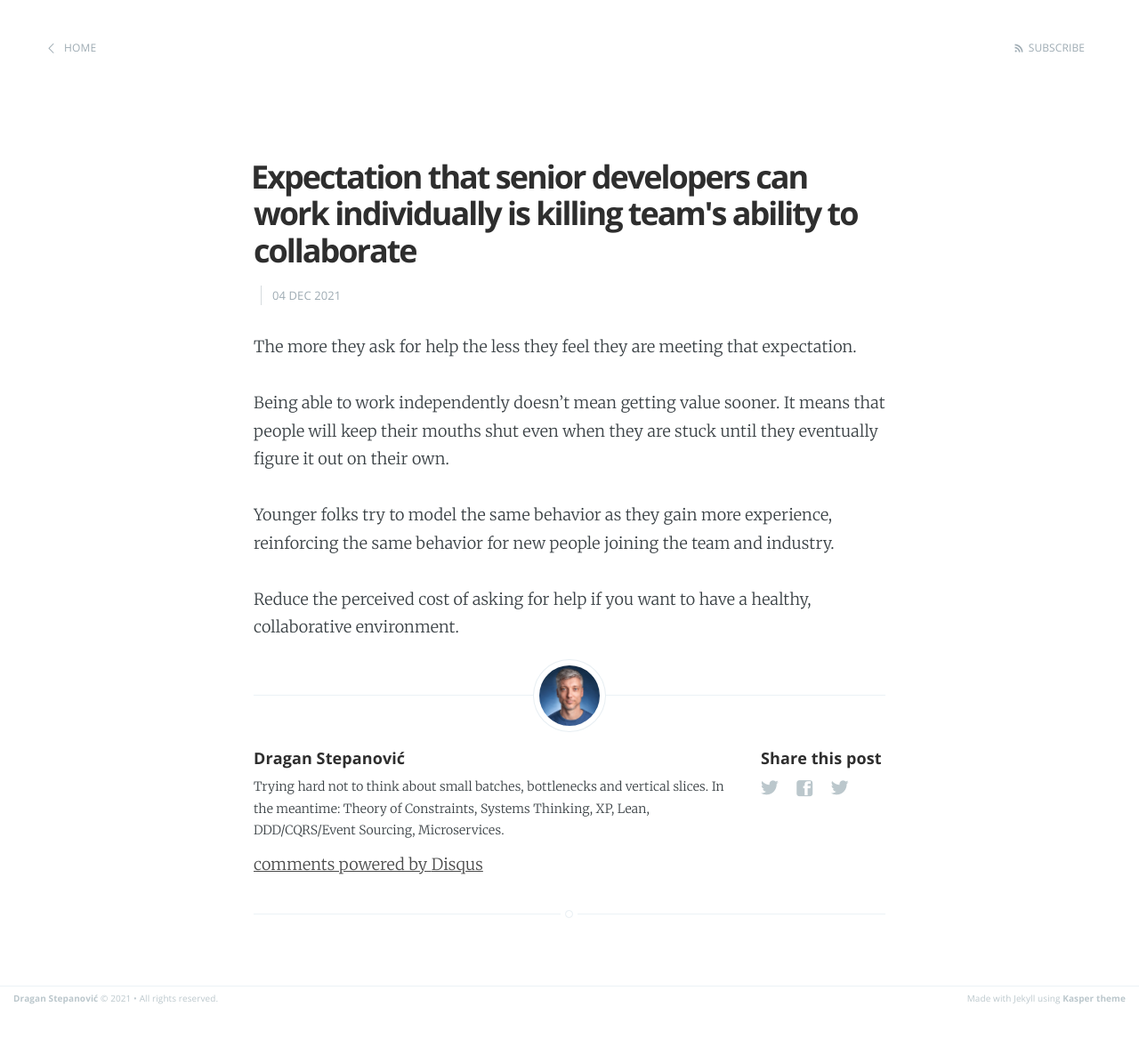
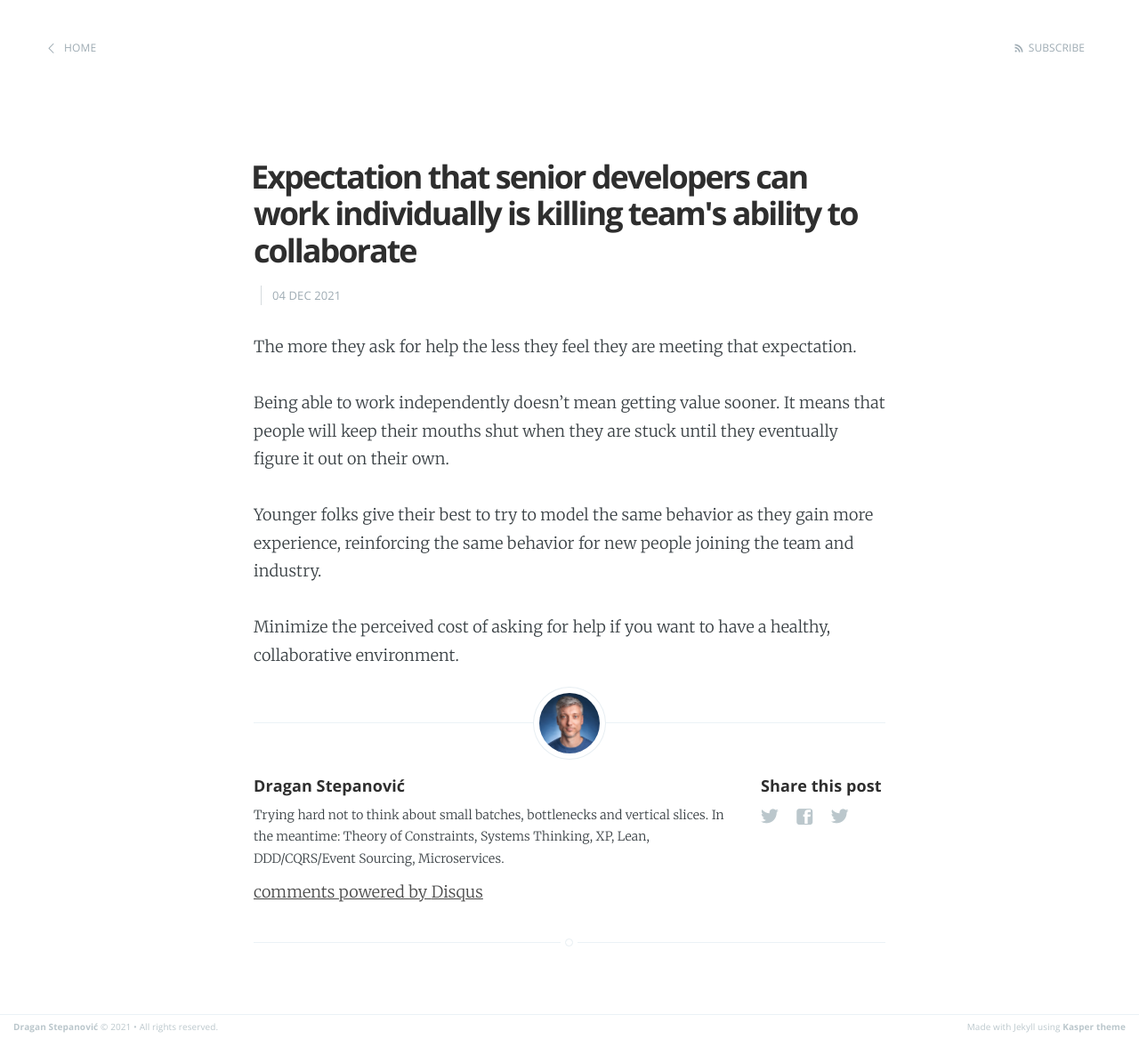
Before and after one commit to dragan-stepanovic/dragan-stepanovic.github.io, a Jekyll site: the page built from _posts/2021-12-04-seniors-working-individually.md, in a window 1280 px wide. Shown: the whole page at 89% size. Built offline with Jekyll 4.4.1, drawn with Linux system fonts in a browser that asks for light colours; our own code applies the rules of GitHub Pages for plain Markdown files; comment, search, counter and statistics services are not loaded; before the commit the page ends 1137 px from its top, so only the background shows below that.

Commit message:
Update 2021-12-04-seniors-working-individually.md

```diff
--- a/_posts/2021-12-04-seniors-working-individually.md
+++ b/_posts/2021-12-04-seniors-working-individually.md
@@ -4,8 +4,8 @@
 
 The more they ask for help the less they feel they are meeting that expectation.
 
-Being able to work independently doesn't mean getting value sooner. It means that people will keep their mouths shut even when they are stuck until they eventually figure it out on their own.
+Being able to work independently doesn't mean getting value sooner. It means that people will keep their mouths shut when they are stuck until they eventually figure it out on their own.
 
-Younger folks try to model the same behavior as they gain more experience, reinforcing the same behavior for new people joining the team and industry.
+Younger folks give their best to try to model the same behavior as they gain more experience, reinforcing the same behavior for new people joining the team and industry.
 
-Reduce the perceived cost of asking for help if you want to have a healthy, collaborative environment.
+Minimize the perceived cost of asking for help if you want to have a healthy, collaborative environment.
```
